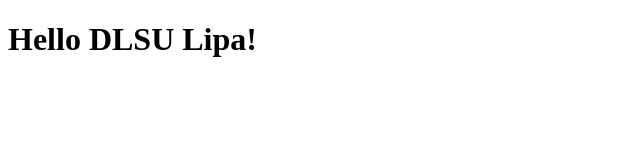
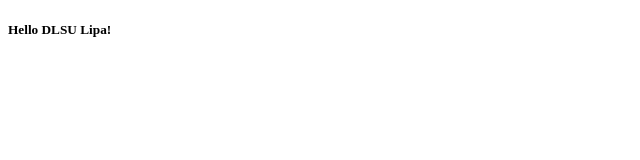
Before and after one commit to EstopaceMA/git-demo-dlsu, a plain HTML site: page index.html in a window 1280 px wide. Shown: the whole page, without its empty margins (0-640 px from the left). Drawn offline with Linux system fonts and the light colour scheme.

Commit message:
change h1 to h5

```diff
--- a/index.html
+++ b/index.html
@@ -4,6 +4,6 @@
     <title></title>
   </head>
   <body>
-    <h1>Hello DLSU Lipa!</h1>
+    <h5>Hello DLSU Lipa!</h5>
   </body>
 </html>
```
